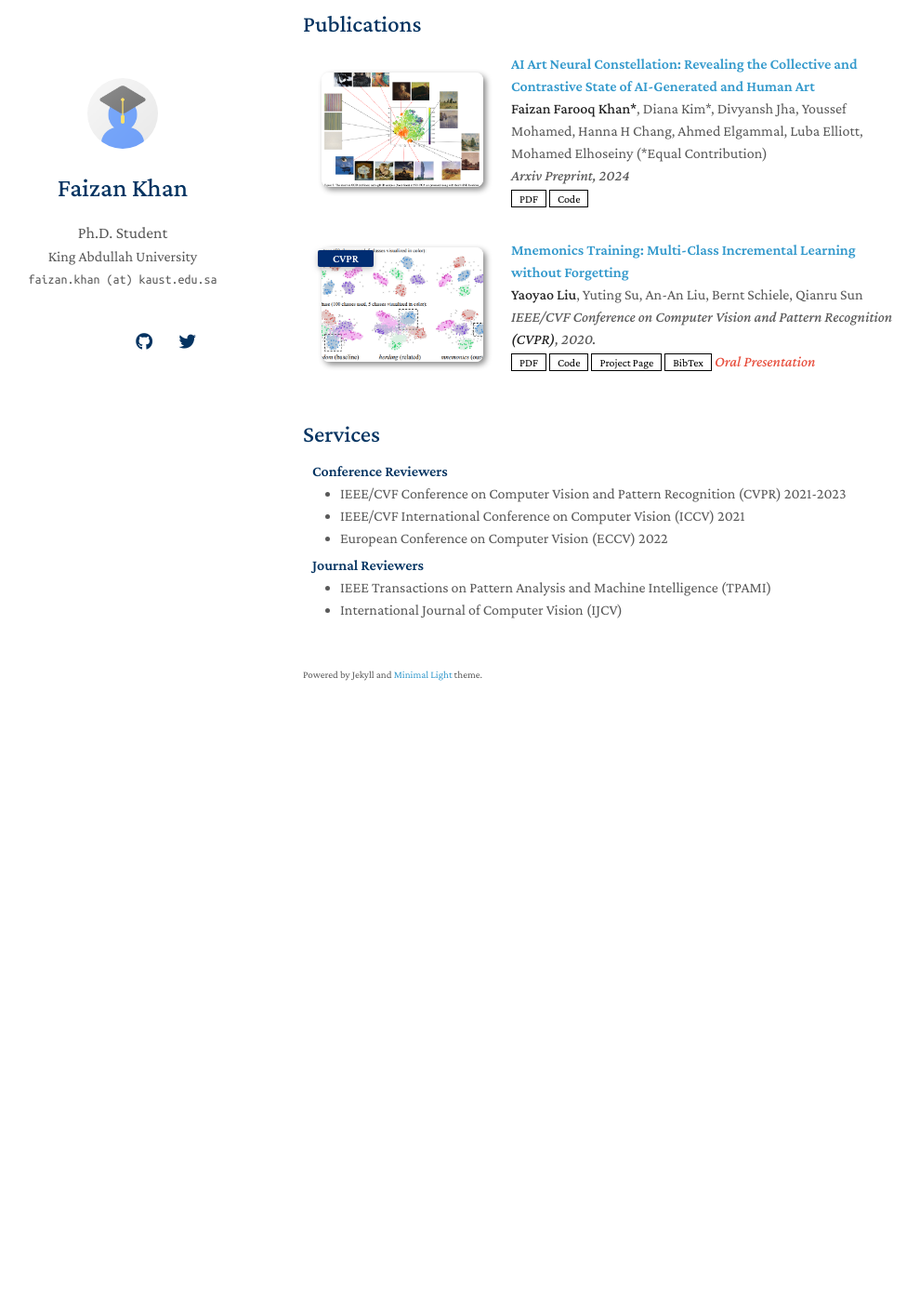
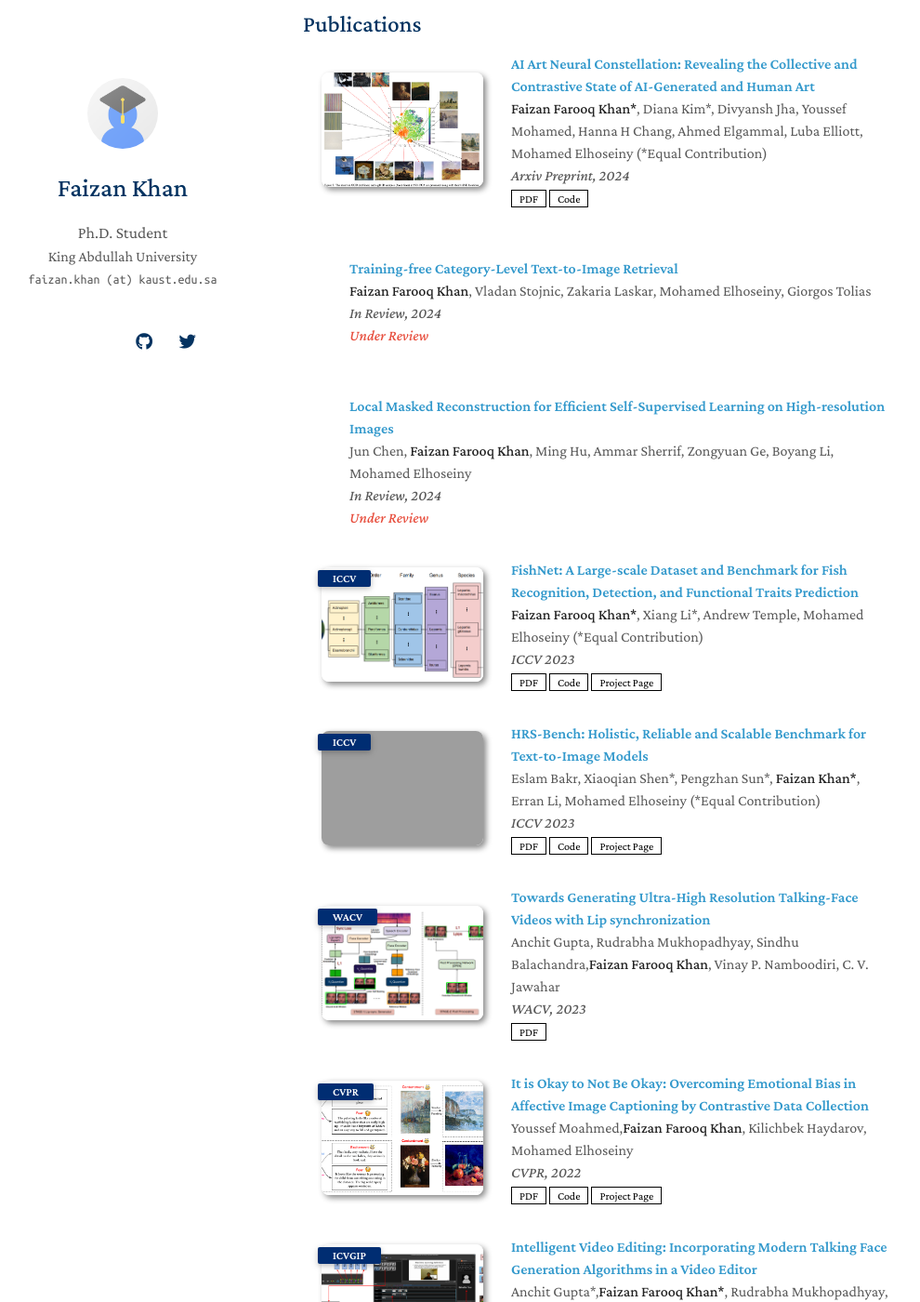
Before and after one commit to faixan-khan/faixan-khan.github.io, a Jekyll site: the page built from index.md, in a window 1280 px wide and 1400 px high, scrolled down 482 px. Shown: the whole window at 93% size, without its empty margins (144-1134 px from the left). Built offline with Jekyll 4.4.1, drawn with Linux system fonts in a browser that asks for light colours; nearby versions of some CDN libraries; a style sheet for code colours, icons or effects is not loaded; our own code applies the rules of GitHub Pages for plain Markdown files; before the commit the page ends 1288 px from its top, so only the background shows below that; some of the changed text lies outside the part shown; grey boxes are pictures that could not be loaded.

Commit message:
pubs almost all

```diff
--- a/_data/publications.yml
+++ b/_data/publications.yml
@@ -2,21 +2,71 @@ main:
 
   - title: "AI Art Neural Constellation: Revealing the Collective and Contrastive State of AI-Generated and Human Art"
     authors: <strong>Faizan Farooq Khan*</strong>, Diana Kim*, Divyansh Jha, Youssef Mohamed, Hanna H Chang, Ahmed Elgammal, Luba Elliott, Mohamed Elhoseiny (*Equal Contribution)
-    # conference_short: In Review
     conference:  Arxiv Preprint, 2024
     pdf: https://arxiv.org/abs/2402.02453
     code: https://github.com/faixan-khan/ArtNeuralConstellation
-    # bibtex: https://bib.yliu.me/MICCAI23.txt
     image: ./assets/img/ai_art_main_fig.png
-    # notes: Under review, TPAMI, 2024
 
-  - title: "Mnemonics Training: Multi-Class Incremental Learning without Forgetting"
-    authors: <strong>Yaoyao Liu</strong>, Yuting Su, An-An Liu, Bernt Schiele, Qianru Sun
+  - title: "Training-free Category-Level Text-to-Image Retrieval"
+    authors: <strong>Faizan Farooq Khan</strong>, Vladan Stojnic, Zakaria Laskar, Mohamed Elhoseiny, Giorgos Tolias
+    # conference_short: CVPR
+    conference: In Review, 2024
+    # pdf: https://arxiv.org/pdf/2002.10211.pdf
+    # code: https://github.com/yaoyao-liu/class-incremental-learning/tree/main/mnemonics-training
+    # page: https://class-il.mpi-inf.mpg.de/mnemonics/
+    # bibtex: https://class-il.mpi-inf.mpg.de/mnemonics/
+    notes: Under Review
+    # image: ./assets/img/teaser_example.png
+
+  - title: "Local Masked Reconstruction for Efficient Self-Supervised Learning on High-resolution Images"
+    authors: Jun Chen, <strong>Faizan Farooq Khan</strong>, Ming Hu, Ammar Sherrif, Zongyuan Ge, Boyang Li, Mohamed Elhoseiny
+    # conference_short: CVPR
+    conference: In Review, 2024
+    # pdf: https://arxiv.org/pdf/2002.10211.pdf
+    # code: https://github.com/yaoyao-liu/class-incremental-learning/tree/main/mnemonics-training
+    # page: https://class-il.mpi-inf.mpg.de/mnemonics/
+    # bibtex: https://class-il.mpi-inf.mpg.de/mnemonics/
+    notes: Under Review
+    # image: ./assets/img/teaser_example.png
+
+  - title: "FishNet: A Large-scale Dataset and Benchmark for Fish Recognition, Detection, and Functional Traits Prediction"
+    authors: <strong>Faizan Farooq Khan*</strong>, Xiang Li*, Andrew Temple, Mohamed Elhoseiny (*Equal Contribution)
+    conference_short: ICCV
+    conference: ICCV 2023
+    pdf: https://openaccess.thecvf.com//content/ICCV2023/html/Khan_FishNet_A_Large-scale_Dataset_and_Benchmark_for_Fish_Recognition_Detection_ICCV_2023_paper.html
+    code: https://github.com/faixan-khan/FishNet/
+    page: https://fishnet-2023.github.io/
+    image: ./assets/img/fish.png
+
+  - title: "HRS-Bench: Holistic, Reliable and Scalable Benchmark for Text-to-Image Models"
+    authors: Eslam Bakr, Xiaoqian Shen*, Pengzhan Sun*, <strong>Faizan Khan*</strong>, Erran Li, Mohamed Elhoseiny (*Equal Contribution)
+    conference_short: ICCV
+    conference: ICCV 2023
+    pdf: https://arxiv.org/abs/2304.05390
+    code: https://github.com/eslambakr/HRS_benchmark
+    page: https://eslambakr.github.io/hrsbench.github.io
+    image: ./assets/img/pub/hrs.png
+
+  - title: "Towards Generating Ultra-High Resolution Talking-Face Videos with Lip synchronization"
+    authors: Anchit Gupta, Rudrabha Mukhopadhyay, Sindhu Balachandra,<strong>Faizan Farooq Khan</strong>, Vinay P. Namboodiri, C. V. Jawahar
+    conference_short: WACV
+    conference: WACV, 2023
+    pdf: https://openaccess.thecvf.com/content/WACV2023/html/Gupta_Towards_Generating_Ultra-High_Resolution_Talking-Face_Videos_With_Lip_Synchronization_WACV_2023_paper.html
+    image: ./assets/img/hr_face.png
+
+  - title: "It is Okay to Not Be Okay: Overcoming Emotional Bias in Affective Image Captioning by Contrastive Data Collection"
+    authors: Youssef Moahmed,<strong>Faizan Farooq Khan</strong>, Kilichbek Haydarov, Mohamed Elhoseiny
     conference_short: CVPR
-    conference: IEEE/CVF Conference on Computer Vision and Pattern Recognition <strong>(CVPR)</strong>, 2020.
-    pdf: https://arxiv.org/pdf/2002.10211.pdf
-    code: https://github.com/yaoyao-liu/class-incremental-learning/tree/main/mnemonics-training
-    page: https://class-il.mpi-inf.mpg.de/mnemonics/
-    bibtex: https://class-il.mpi-inf.mpg.de/mnemonics/
-    notes: Oral Presentation
-    image: ./assets/img/teaser_example.png
+    conference: CVPR, 2022
+    page: https://www.artemisdataset-v2.org/
+    pdf: https://arxiv.org/abs/2204.07660
+    code: https://github.com/Vision-CAIR/artemis-v2
+    image: ./assets/img/artemis.png
+
+  - title: "Intelligent Video Editing: Incorporating Modern Talking Face Generation Algorithms in a Video Editor"
+    authors: Anchit Gupta*,<strong>Faizan Farooq Khan*</strong>, Rudrabha Mukhopadhyay, Vinay P. Namboodiri, C. V. Jawahar (*Equal Contribution)
+    conference_short: ICVGIP
+    conference: ICVGIP, 2021
+    pdf: https://arxiv.org/abs/2110.08580
+    image: ./assets/img/intel.png
+    notes: Oral
```
Also changed, not shown: assets/img/artemis.png (added), assets/img/fish.png (added), assets/img/hr_face.png (added), assets/img/hrs.png (added), assets/img/intel.png (added).
